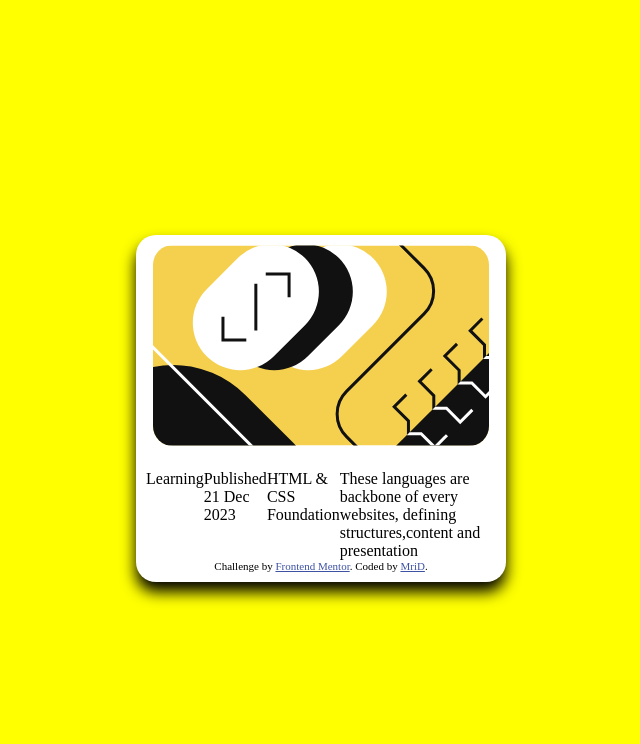
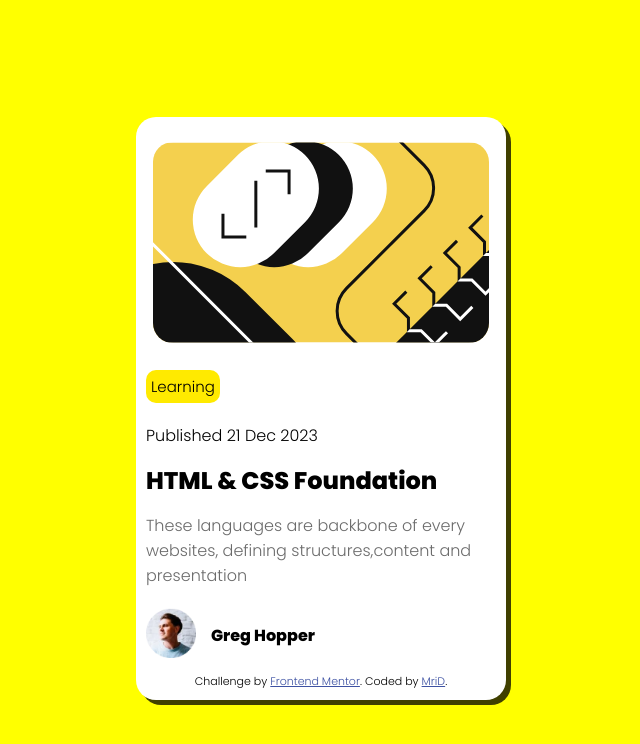
Before and after one commit to iD024/frontend-02, a plain HTML site: page index.html in a window 1280 px wide. Shown: the whole page, without its empty margins (319-959 px from the left). Drawn offline with Linux system fonts and the light colour scheme.

Commit message:
Finished Project! Added the finishing touches and profile name & img

```diff
--- a/index.html
+++ b/index.html
@@ -31,7 +31,7 @@
         />
       </div>
       <div class="text-box">
-        <span class="type">
+        <span class="type-box">
           Learning
         </span>
         <span class="date">
@@ -43,6 +43,10 @@
         <span class="text-data">
           These languages are backbone of every websites, defining structures,content and presentation
         </span>
+        <div class="profile">
+          <img src="./assets/images/image-avatar.webp" alt="pfp" class="pfp">
+          <span class="name">Greg Hopper</span>
+        </div>
       </div>
       <div class="attribution">
         Challenge by
--- a/style.css
+++ b/style.css
@@ -1,3 +1,10 @@
+@import url("https://fonts.googleapis.com/css2?family=Poppins:wght@300;600;700;800&display=swap");
+
+* {
+    font-family: "Poppins", sans-serif;
+}
+
+
 body {
   background-color: yellow;
   display: flex;
@@ -15,15 +22,60 @@ body {
   max-width: 350px;
   padding: 10px;
   width: 100%;
-  box-shadow: 0 10px 15px black;
+  box-shadow: 5px 5px rgba(0,0,0,0.75);
   border-radius: 20px;
 }
 
 .card-img {
     border-radius: 20px;
     margin-bottom: 20px;
+    margin-top: 15px;
 }
 
 .text-box {
     display: flex;
+    align-items: start;
+    flex-direction: column;
 }
+
+.type-box {
+    padding: 5px;
+    font-weight: 500;
+    font-size: 15px;
+    background-color: rgb(255, 234, 0);
+    border-radius: 10px;
+    margin-bottom: 20px;
+}
+
+.date {
+    margin-bottom: 15px;
+}
+
+.title {
+    font-size: 24px;
+    font-weight: 800;
+    margin-bottom: 15px;
+}
+
+.text-data {
+    font-size: 16px;
+    font-weight: 100;
+    color: hsl(0, 0%, 42%);
+    margin-bottom: 20px;
+}
+
+.profile{
+    display: flex;
+    align-items: start;
+    margin-bottom: 10px;
+}
+
+.profile .pfp {
+    height: 50px;
+    width: 50px;
+}
+
+.profile .name {
+    padding: 15px;
+    font-weight: 800;
+}
```
